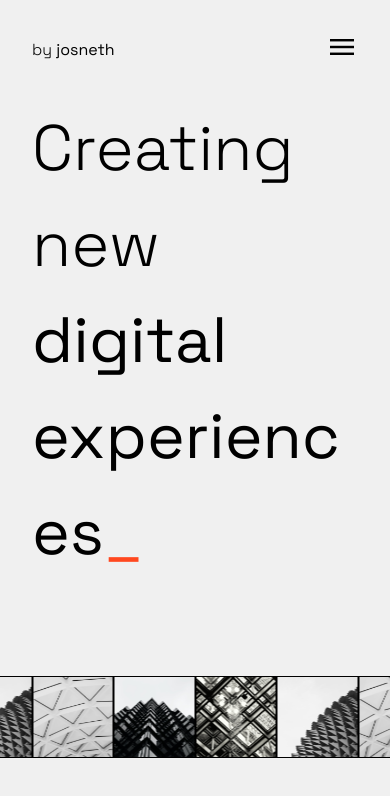
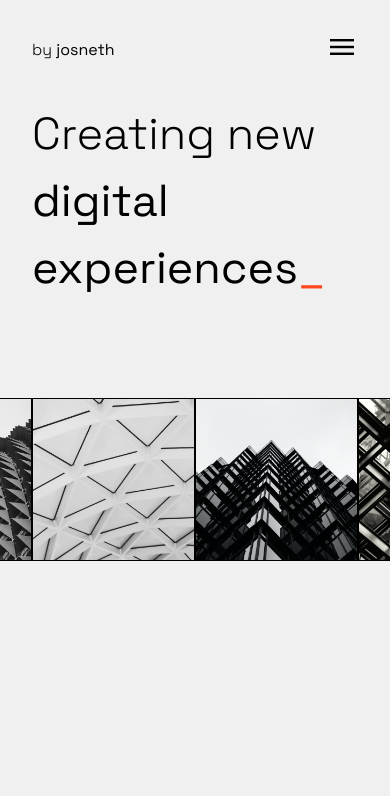
Before and after one commit to josnethmoreno/menu-mobile, a website built with Vite: page index.html in a window 390 px wide. Built offline with nearby package versions, Linux system fonts and the light colour scheme.

Commit message:
mobile styles

```diff
--- a/style.css
+++ b/style.css
@@ -16,8 +16,13 @@ body {
 	font-family: 'Space Grotesk';
 	color: var(--primary);
 	background-color: var(--secondary);
-	max-height: 100vh;
+	height: 100lvh;
 	overflow: hidden;
+	overflow-x: hidden;
+}
+
+html {
+	overflow-x: hidden;
 }
 
 .material-symbols-outlined {
@@ -196,6 +201,7 @@ body {
 .carousel-body figure {
 	overflow: hidden;
 	border: 1px solid var(--primary);
+	width: 250px;
 }
 
 .carousel-body figure img:hover {
@@ -212,7 +218,14 @@ body {
 }
 
 @media (max-width: 500px) {
+	h1 {
+		font-size: 2.8rem !important;
+	}
 	.menu-bg {
-		transition: .6s ease-in-out;
+		transition: .6s ease-out;
+	}
+
+	.menu[data-show='true'] .menu-bg {
+		transition: 1s ease-in-out;
 	}
 }
```
